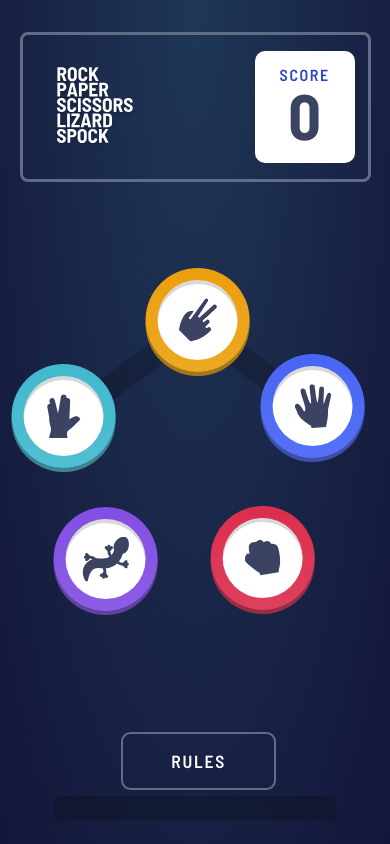
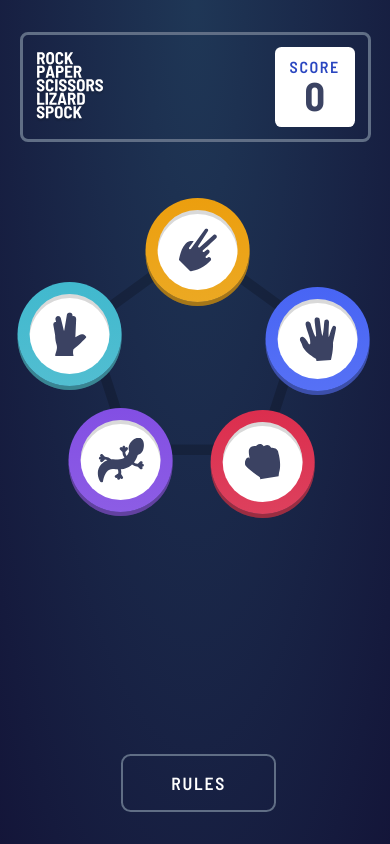
Before and after one commit to philipmontford/Rock-paper-scissors-lizard-spock, a plain HTML site: page index.html in a window 390 px wide. Drawn offline with Linux system fonts and the light colour scheme.

Commit message:
Update on Mobile
css update @ media query

```diff
--- a/styles.css
+++ b/styles.css
@@ -115,12 +115,13 @@ color: var(--score-text);
 .game::before {
 content: '';
 position: absolute;
+top: 0;
 width: 100%;
 height: 100%;
 background-image: url('./images/bg-pentagon.svg');
 background-position: center;
+background-size: cover;
 background-repeat: no-repeat;
-background-size: cover;
 z-index: -1;
 transform: scale(0.6);
 }
@@ -536,33 +537,40 @@ text-align: center;
 
   .header {
     width: 100%;
+    height: 110px;
     margin-left: 0;
-    padding-right: .8rem;
+    padding: 0rem .8rem;
   }
 
   .logo {
-    width: 80px;
+    width: 70px;
   }
 
   .score {
-    width: 100px;
-    height: auto;
+    width: 80px;
+    height: 80px;
     padding: 1rem 0;
+    border-radius: .4rem;
   }
 
   .score-title {
     font-size: 1rem;
   }
 
+  .score-number {
+    font-size: 2.5rem;
+  }
+
   .game {
     width: 100%;
+    height: 32rem;
   }
 
   .game::before {
-    top: 10%;
-    left: 0%;
-    width: 100%;
-    transform: scale(0.8);
+    background-size: contain;
+    transform: scale(0.65);
+    top: -10%;
+
   }
 
   .option_btn {
@@ -571,12 +579,12 @@ text-align: center;
   }
 
   .option_btn[data-option="scissors"] {
-    top: -100%;
+    top: -120%;
   }
 
   .option_btn[data-option="paper"] {
-    top: -55%;
-    left: 95%;
+    top: -60%;
+    left: 100%;
   }
 
   .option_btn[data-option="rock"] {
@@ -585,19 +593,21 @@ text-align: center;
   }
 
   .option_btn[data-option="lizard"] {
-    top: -80%;
-    left: 17%;
+    top: -85%;
+    left: 30%;
   }
 
   .option_btn[data-option="spock"]  {
-    top: -155%;
-    left: -130%;
+    top: -170%;
+    left: -125%;
   }
 
   .rules {
     position: absolute;
     width: 79%;
     margin: 0 auto;
+    bottom: 0rem;
+    margin-bottom: 0;
   }
 
   .rules-btn {
```
